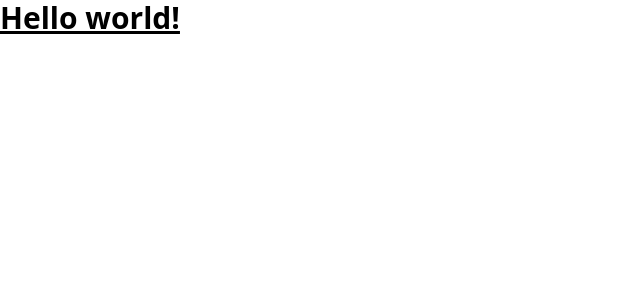
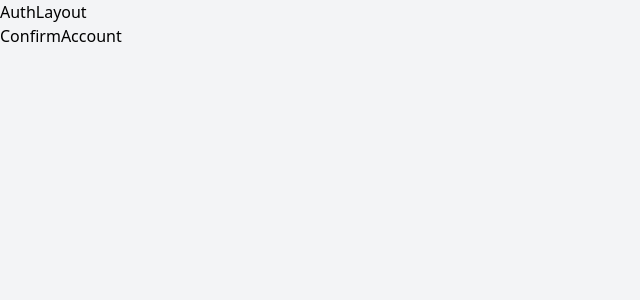
Before and after one commit to Lucassocorrosilva7/Mern_UpTask, a React (Vite) app in the folder client/: page /confirmar/1 in a window 1280 px wide. Shown: the top 300 px of the page, without its empty margins (0-640 px from the left). Built offline with nearby package versions, Linux system fonts and the light colour scheme.

Commit message:
Criando rotas de login

```diff
--- a/client/index.html
+++ b/client/index.html
@@ -4,9 +4,9 @@
     <meta charset="UTF-8" />
     <link rel="icon" type="image/svg+xml" href="/vite.svg" />
     <meta name="viewport" content="width=device-width, initial-scale=1.0" />
-    <title>Vite + React</title>
+    <title>UpTask</title>
   </head>
-  <body>
+  <body class="bg-gray-100 min-h-screen">
     <div id="root"></div>
     <script type="module" src="/src/main.jsx"></script>
   </body>
--- a/client/package.json
+++ b/client/package.json
@@ -10,7 +10,8 @@
   },
   "dependencies": {
     "react": "^18.2.0",
-    "react-dom": "^18.2.0"
+    "react-dom": "^18.2.0",
+    "react-router-dom": "^6.4.4"
   },
   "devDependencies": {
     "@types/react": "^18.0.24",
--- a/client/src/App.jsx
+++ b/client/src/App.jsx
@@ -1,5 +1,27 @@
-function App() {
-  return <h1 className="text-3xl font-bold underline">Hello world!</h1>;
-}
+import { BrowserRouter, Routes, Route } from "react-router-dom";
+import AuthLayout from "./layouts/AuthLayout";
+import Login from "./pages/Login";
+import RecoverPassword from "./pages/RecoverPassword";
+import Register from "./pages/Register";
+import NewPassword from "./pages/NewPassword";
+import ConfirmAccount from "./pages/ConfirmAccount";
+
+
+  function App(){
+    return (
+      <BrowserRouter>
+        <Routes>
+            <Route path="/" element={<AuthLayout/>}>
+                <Route index element={<Login/>} />
+                <Route path="registar" element={<Register/>} />
+                <Route path="recuperar-senha" element={<RecoverPassword/>} />
+                <Route path="recuperar-senha/:token" element={<NewPassword/>} />
+                <Route path="confirmar/:id" element={<ConfirmAccount/>} />
+            </Route>
+        </Routes>
+      </BrowserRouter>
+    )
+  }
+
 
 export default App;
--- /dev/null
+++ b/client/src/layouts/AuthLayout.jsx
@@ -0,0 +1,14 @@
+import { Outlet } from "react-router-dom"
+
+
+const AuthLayout = () => {
+  return (
+    <>
+    <div>AuthLayout</div>
+
+    <Outlet/>
+    </>
+  )
+}
+
+export default AuthLayout
--- /dev/null
+++ b/client/src/pages/ConfirmAccount.jsx
@@ -0,0 +1,9 @@
+import React from 'react'
+
+const ConfirmAccount = () => {
+  return (
+    <div>ConfirmAccount</div>
+  )
+}
+
+export default ConfirmAccount
--- /dev/null
+++ b/client/src/pages/Login.jsx
@@ -0,0 +1,8 @@
+
+const Login = () => {
+  return (
+    <div>Login</div>
+  )
+}
+
+export default Login
--- /dev/null
+++ b/client/src/pages/NewPassword.jsx
@@ -0,0 +1,9 @@
+import React from 'react'
+
+const NewPassword = () => {
+  return (
+    <div>NewPassword</div>
+  )
+}
+
+export default NewPassword
--- /dev/null
+++ b/client/src/pages/RecoverPassword.jsx
@@ -0,0 +1,9 @@
+import React from 'react'
+
+const RecoverPassword = () => {
+  return (
+    <div>RecoverPassword</div>
+  )
+}
+
+export default RecoverPassword
--- /dev/null
+++ b/client/src/pages/Register.jsx
@@ -0,0 +1,9 @@
+import React from 'react'
+
+const Register = () => {
+  return (
+    <div>Register</div>
+  )
+}
+
+export default Register
--- a/client/tailwind.config.cjs
+++ b/client/tailwind.config.cjs
@@ -1,6 +1,7 @@
 /** @type {import('tailwindcss').Config} */
 module.exports = {
   content: [
+    "index.html",
     "./src/**/*.{js,jsx,ts,tsx}"
   ],
   theme: {
```
Also changed, not shown: 1 other file (tests, documents, lock files or other folders).
